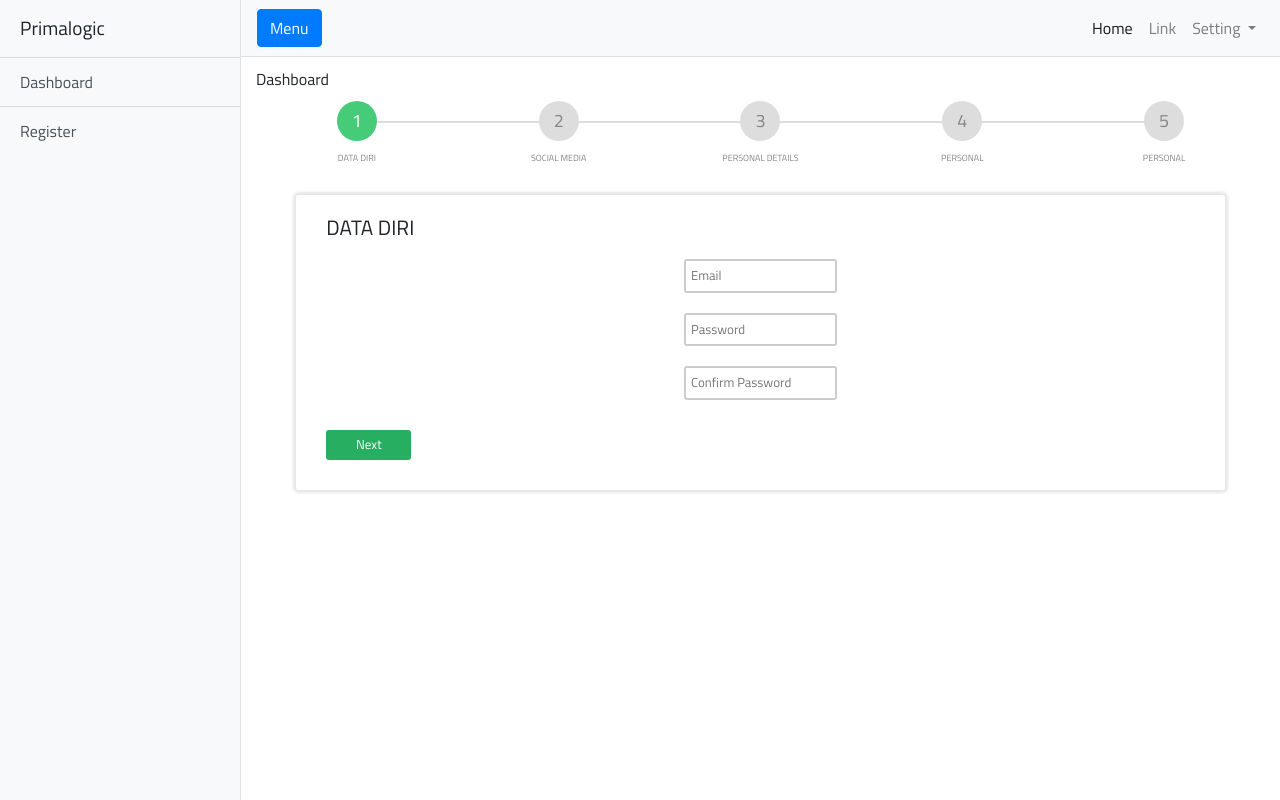
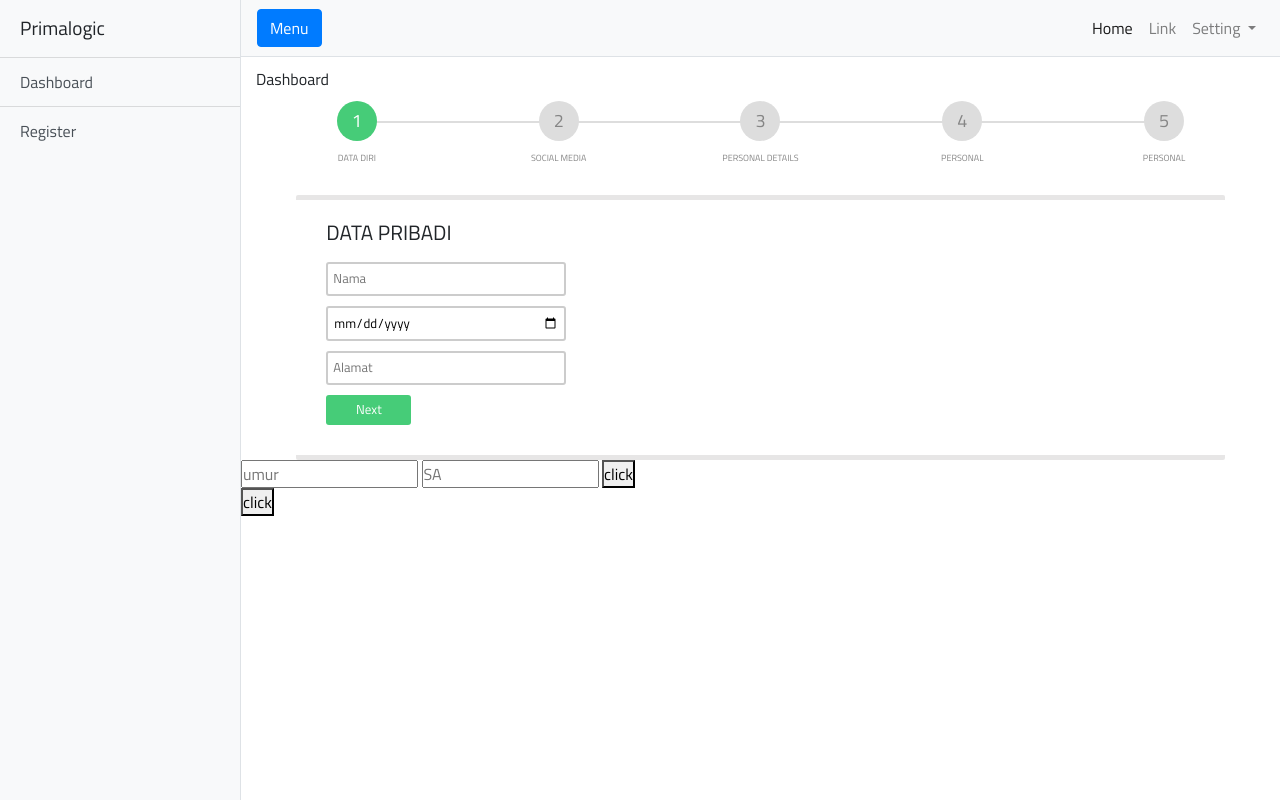
Before and after one commit to fajarrivaldy22/automatic-under-writing, a Django app: page /polls/ in a window 1280 px wide. Run offline with Django 3.2, Linux system fonts and the light colour scheme; some libraries are stand-ins or nearby versions.

Commit message:
machine learning implemented

```diff
--- a/mysite/polls/urls.py
+++ b/mysite/polls/urls.py
@@ -4,5 +4,5 @@ from . import views
 
 urlpatterns = [
     path('', views.index, name='index'),
-    path('<int:id>/',views.detail)
+    path('predicts/<int:umur>/<int:sa>/',views.predict_user,name="predict")
 ]
--- a/mysite/polls/views.py
+++ b/mysite/polls/views.py
@@ -9,6 +9,18 @@ from django.http import HttpResponse
 
 
 def index(request):
+
+
+    x = 0
+
+
+    return render(request,'index.html')
+
+def detail(request):
+    y = 6 + 6
+    return HttpResponse(y)
+
+def predict_user(request,umur,sa):
     csv = open(os.path.dirname(os.path.realpath(__file__)) + '//dataframe.csv', "r")
     dataset = pd.read_csv(csv)
 
@@ -24,18 +36,10 @@ def index(request):
     neigh = KNeighborsClassifier(n_neighbors=101)
     neigh.fit(Y, X)
 
-    umur = 1600
-    up = 200000000 #umur
+    umu = umur
+    up = sa
 
-    predict = neigh.predict([[umur,up]])
-    proba = neigh.predict_proba([[umur,up]])
+    predict = neigh.predict([[umu,up]])
+    proba = neigh.predict_proba([[umu,up]])
 
-
-    return render(request,'index.html',{
-        'prediction':predict[0],
-        'proba':proba,
-    })
-
-def detail(request,id):
-    y = 6 + 6
-    return HttpResponse(f"detail {id,y}")
+    return HttpResponse(predict)
--- a/mysite/templates/index.html
+++ b/mysite/templates/index.html
@@ -15,6 +15,7 @@
     <script src="https://stackpath.bootstrapcdn.com/bootstrap/4.3.1/js/bootstrap.min.js" integrity="sha384-JjSmVgyd0p3pXB1rRibZUAYoIIy6OrQ6VrjIEaFf/nJGzIxFDsf4x0xIM+B07jRM" crossorigin="anonymous"></script>
     <link rel="stylesheet" href="https://stackpath.bootstrapcdn.com/bootstrap/4.3.1/css/bootstrap.min.css" integrity="sha384-ggOyR0iXCbMQv3Xipma34MD+dH/1fQ784/j6cY/iJTQUOhcWr7x9JvoRxT2MZw1T" crossorigin="anonymous">
 	<link href="https://fonts.googleapis.com/css?family=Titillium+Web&display=swap" rel="stylesheet">
+	<script src="https://ajax.googleapis.com/ajax/libs/jquery/3.4.1/jquery.min.js"></script>
 
 	<!-- Custom styles for this template -->
 	<link href="css/simple-sidebar.css" rel="stylesheet">
@@ -85,16 +86,17 @@ body {
 }
 
 .form input:not(.action-button) {
-  border: 2px solid #ccc;
-  display: block;
-  margin: 20px auto;
+	width: 240px;
+	border: 2px solid #ccc;
+	display: block;
+	margin-top: 10px;
 }
 
 .action-button {
   margin: 10px auto;
   width: 85px;
   height: 30px;
-  background-color: #27AE60;
+  background-color: #46cc78;
   border: none;
   color: white;
   outline: none;
@@ -115,23 +117,28 @@ body {
 .form fieldset {
 	background: white;
 	border: 0 none;
-	border-radius: 3px;
-	box-shadow: 0 0 3px 3px rgba(196, 193, 193, 0.401);
+	/*box-shadow: 0 0 3px 3px rgba(196, 193, 193, 0.401);*/
 	padding: 20px 30px;
 	box-sizing: border-box;
 	width: 92%;
 	margin: 0 auto;
 	/*stacking fieldsets above each other*/
 	position: relative;
+	border-top: 5px solid rgba(196, 193, 193, 0.401);
+	border-bottom: 5px solid rgba(196, 193, 193, 0.401);
+	border-radius: 2px;
+
 }
 
 .form fieldset:not(:first-of-type) {
   display: none;
+
 }
 
 .progressBar {
   counter-reset: step;
-  margin-bottom: 5px
+  margin-bottom: 5px;
+
 }
 
 .progressBar li {
@@ -257,10 +264,15 @@ body {
 				</ul>
 				<!-- fieldsets -->
 				<fieldset>
-						<h2 class="fs-title">Data Diri</h2>
-						<input type="text" name="email" placeholder="Email" />
-						<input type="password" name="pass" placeholder="Password" />
-						<input type="password" name="cpass" placeholder="Confirm Password" />
+						<h2 class="fs-title">Data Pribadi</h2>
+						<div class="row">
+							<div class="col">
+								<input type="text" name="nama" placeholder="Nama" required/>
+								<input type="date" name="tanggal_lahir" placeholder="Tanggal Lahir" required/>
+								<input type="text" name="alamat" placeholder="Alamat" required/>
+							</div>
+						</div>
+
 						<input type="button" name="next" class="next action-button" value="Next" />
 				</fieldset>
 				<fieldset>
@@ -291,7 +303,21 @@ body {
 			</div>
 		</div>
 
+		<input id="umur" type='number' placeholder="umur"></input>
+		<input id="SA" type='number' placeholder="SA"></input>
+		<button onclick="loadDoc()">click</button>
 
+		<div id="field"></div>
+
+		<!--<form method="POST" >{% csrf_token %}
+			<input type='text' name='nm' placeholder="nm">
+			<input type='text' name='nm1' placeholder="nm1">
+			<input type="submit" value="submit" placeholder="submit">
+		</form>-->
+
+	<button id="click" onclick="loadDoc()">
+		click
+	</button>
 
 	<script src="vendor/jquery/jquery.min.js"></script>
 	<script src="vendor/bootstrap/js/bootstrap.bundle.min.js"></script>
@@ -326,6 +352,21 @@ body {
 			currentFieldset.css({'display': 'none'});
 			prevFieldset.css({'display': 'block'});
 		})
+
+		function loadDoc() {
+			umur = document.getElementById("umur").value;
+			sa  = document.getElementById("SA").value;
+			var xhttp = new XMLHttpRequest();
+			xhttp.onreadystatechange = function() {
+				if (this.readyState == 4 && this.status == 200) {
+				document.getElementById("field").innerHTML = this.responseText;
+				}
+			};
+			xhttp.open("GET", "predicts/"+umur+"/"+sa, true);
+			xhttp.send();
+		}
+
+
 	</script>
 </body>
 </html>
```
